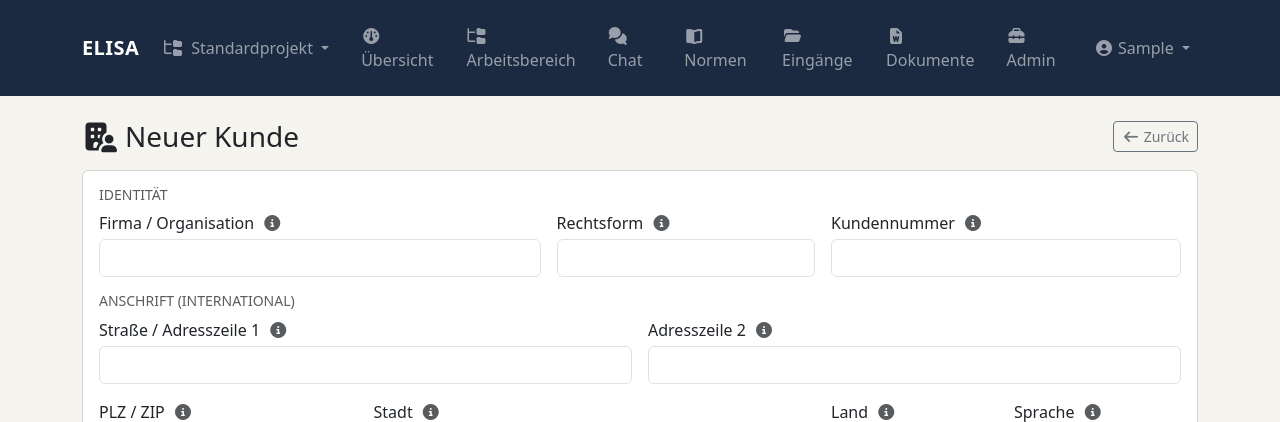
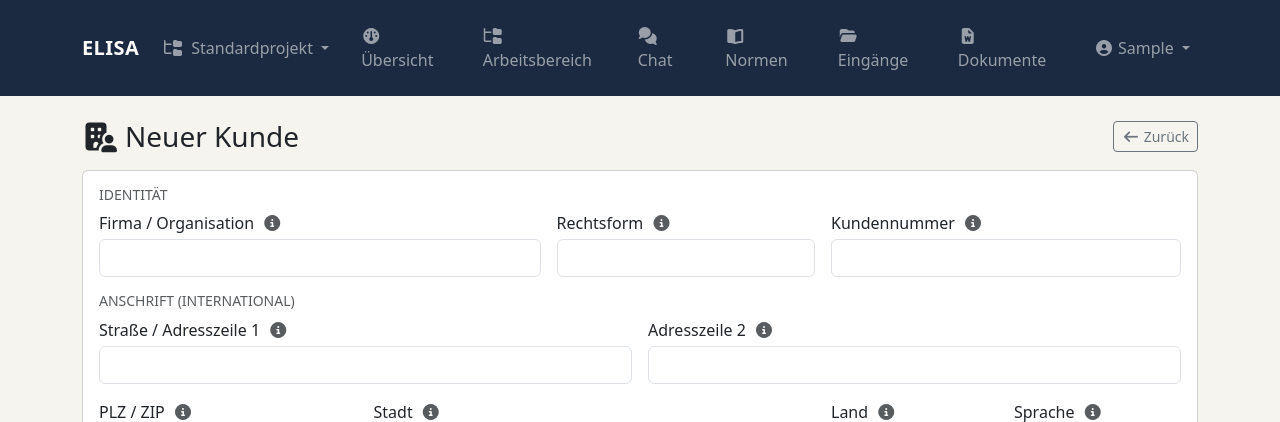
Before and after one commit to Beerlesklopfer/elisa, a Django app: page /kunden/neu/ in a window 1280 px wide. Shown: the top 422 px of the page. Run offline with Django 5.2, Linux system fonts and the light colour scheme; the visitor is signed in with stand-in values (Sample User, id 1); data comes from the database, SQL or seed files in the repository; parts of the project's set-up code (start-up, migrations or seed data) failed here and were passed over; some libraries are stand-ins or nearby versions.

Commit message:
Navigation: Admin link under the profile dropdown
Co-Authored-By: Claude Sonnet 5.5 <noreply@anthropic.com>

```diff
--- a/templates/base.html
+++ b/templates/base.html
@@ -86,13 +86,6 @@
                         <i class="fas fa-file-word me-1"></i> {% trans "Dokumente" %}
                     </a>
                 </li>
-                {% if is_admin %}
-                <li class="nav-item">
-                    <a class="nav-link" href="{% url 'admin:index' %}" title="{% trans 'Django Admin' %}">
-                        <i class="fas fa-toolbox me-1"></i> {% trans "Admin" %}
-                    </a>
-                </li>
-                {% endif %}
                 <!-- Konto: Profil + Abmelden (links neben dem Sprachmenü) -->
                 <li class="nav-item dropdown">
                     <a class="nav-link dropdown-toggle" href="#" data-bs-toggle="dropdown" title="{% trans 'Konto' %}">
@@ -100,6 +93,9 @@
                     </a>
                     <ul class="dropdown-menu dropdown-menu-end">
                         <li><a class="dropdown-item" href="{% url 'profile' %}"><i class="fas fa-id-card me-1"></i>{{ user.first_name|default:user.username }}s {% trans "Profil" %}</a></li>
+                        {% if is_admin %}
+                        <li><a class="dropdown-item" href="{% url 'admin:index' %}"><i class="fas fa-toolbox me-1"></i>{% trans "Admin" %}</a></li>
+                        {% endif %}
                         <li><hr class="dropdown-divider"></li>
                         <li>
                           <form method="post" action="{% url 'logout' %}">
```
Also changed, not shown: CHANGELOG.md.
